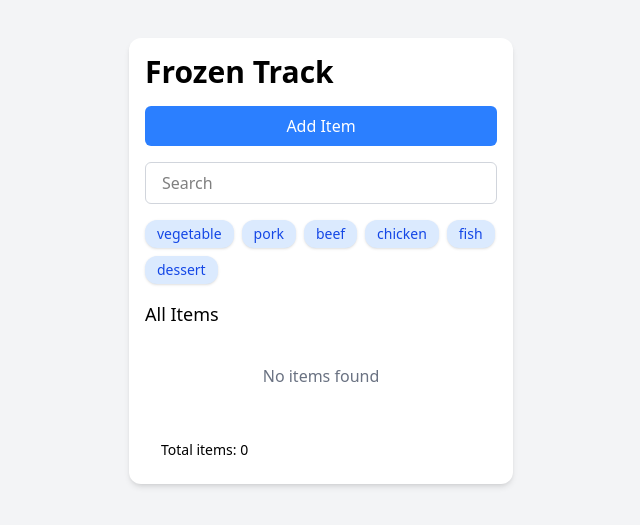
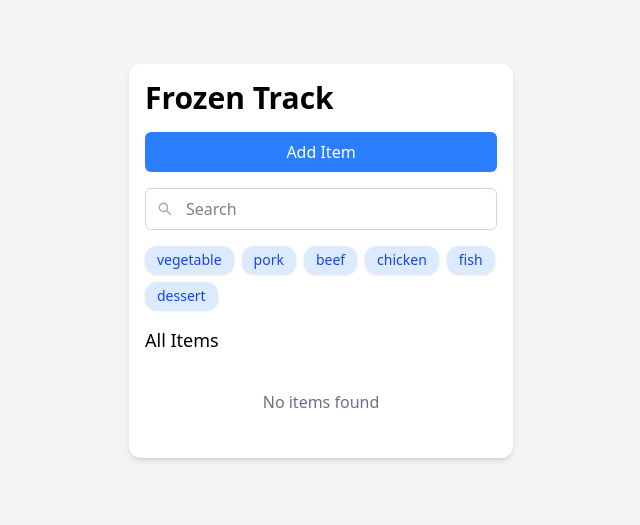
Before and after one commit to brynsgtn/frozentrack, a React (Vite) app: page / in a window 1280 px wide. Shown: the part 139-664 px from the top of the page, without its empty margins (319-959 px from the left). Built offline with nearby package versions, Linux system fonts and the light colour scheme.

Commit message:
Add search functionality

```diff
--- a/src/App.tsx
+++ b/src/App.tsx
@@ -25,6 +25,8 @@ function App() {
   const [isModalOpen, setIsModalOpen] = useState<boolean>(false)
 
   const [items, setItems] = useState<Item[]>([]);
+
+  const [searchTerm, setSearchTerm] = useState<string>('');
 
   const [addItem, setAddItem] = useState<Item>({
     name: '',
@@ -110,13 +112,17 @@ function App() {
     setSelectedIndex(null)
   }
 
-  const totalItems: number = items.length
+  const filteredItems = items.filter(item =>
+    item.name.toLowerCase().includes(searchTerm.toLowerCase())
+  );
+
+  const totalItems: number = filteredItems.length;
   const totalPages: number = Math.ceil(totalItems / ITEMS_PER_PAGE)
 
   const startIndex: number = (currentPage - 1) * ITEMS_PER_PAGE
   const endIndex: number = startIndex + ITEMS_PER_PAGE
 
-  const paginatedItems = items.slice(startIndex, endIndex)
+  const paginatedItems = filteredItems.slice(startIndex, endIndex)
 
 
 
@@ -134,7 +140,32 @@ function App() {
         <h1 className='text-3xl font-bold mb-4'>Frozen Track</h1>
 
         <button className='bg-blue-500 text-white px-4 py-2 rounded-md mb-4 w-full hover:bg-blue-600 hover:cursor-pointer' onClick={() => setIsModalOpen(true)}>Add Item</button>
-        <input type="text" placeholder="Search" className='border border-gray-300 px-4 py-2 rounded-md mb-4 w-full' />
+        <div className="relative mb-4">
+          <svg
+            className="absolute left-3 top-1/2 -translate-y-1/2 text-gray-400 pointer-events-none"
+            stroke="currentColor"
+            fill="currentColor"
+            strokeWidth="0"
+            viewBox="0 0 1024 1024"
+            height="1em"
+            width="1em"
+            xmlns="http://www.w3.org/2000/svg"
+          >
+            <path d="M909.6 854.5L649.9 594.8C690.2 542.7 712 479 712 412c0-80.2-31.3-155.4-87.9-212.1-56.6-56.7-132-87.9-212.1-87.9s-155.5 31.3-212.1 87.9C143.2 256.5 112 331.8 112 412c0 80.1 31.3 155.5 87.9 212.1C256.5 680.8 331.8 712 412 712c67 0 130.6-21.8 182.7-62l259.7 259.6a8.2 8.2 0 0 0 11.6 0l43.6-43.5a8.2 8.2 0 0 0 0-11.6zM570.4 570.4C528 612.7 471.8 636 412 636s-116-23.3-158.4-65.6C211.3 528 188 471.8 188 412s23.3-116.1 65.6-158.4C296 211.3 352.2 188 412 188s116.1 23.2 158.4 65.6S636 352.2 636 412s-23.3 116.1-65.6 158.4z" />
+          </svg>
+
+          <input
+            type="text"
+            placeholder="Search"
+            className="border border-gray-300 pl-10 pr-4 py-2 rounded-md w-full"
+            value={searchTerm}
+            onChange={(e) => {
+              setSearchTerm(e.target.value);
+              setCurrentPage(1);
+            }}
+          />
+        </div>
+
         <div className="flex flex-wrap gap-2 mb-4">
           {categories.map((category, index) => (
             <button
@@ -152,7 +183,7 @@ function App() {
         </div>
 
         <div className='w-full'>
-          {items.length > 0 ? (
+          {paginatedItems.length > 0 ? (
             <div>
               {paginatedItems.map((item, realIndex) => (
                 <div className='flex items-center px-3 bg-gray-100 rounded-xl mb-4' key={realIndex}>
@@ -203,28 +234,28 @@ function App() {
 
 
         </div>
-        <div className='w-full mt-4 flex items-center justify-between px-4 py-2 text-sm'>
+        {paginatedItems.length > 0 && <div className='w-full mt-4 flex items-center justify-between px-4 py-2 text-sm'>
           <div>
             Total items: {totalItems}
           </div>
 
           {totalItems > 5 &&
             <div className='flex gap-2'>
-              <button
+              {currentPage > 1 && <button
                 disabled={currentPage === 1}
                 onClick={() => setCurrentPage(p => p - 1)}
-                className='px-2 py-1 rounded-md bg-gray-200 disabled:opacity-50'
+                className='px-2 py-1 rounded-md bg-transparent disabled:opacity-50 hover:cursor-pointer'
               >
-                Prev
-              </button>
+                <svg stroke="currentColor" fill="currentColor" strokeWidth="0" viewBox="0 0 24 24" height="1em" width="1em" xmlns="http://www.w3.org/2000/svg"><polyline fill="none" stroke="#000" strokeWidth="2" points="7 2 17 12 7 22" transform="matrix(-1 0 0 1 24 0)"></polyline></svg>
+              </button>}
 
               {Array.from({ length: totalPages }, (_, i) => (
                 <button
                   key={i}
                   onClick={() => setCurrentPage(i + 1)}
-                  className={`px-2 py-1 rounded-md ${currentPage === i + 1
-                    ? 'bg-blue-500 text-white'
-                    : 'bg-gray-200'
+                  className={`px-2 py-1 rounded-md hover:cursor-pointer ${currentPage === i + 1
+                    ? 'text-blue-500'
+                    : 'text-gray-700'
                     }`}
                 >
                   {i + 1}
@@ -234,14 +265,14 @@ function App() {
               <button
                 disabled={currentPage === totalPages}
                 onClick={() => setCurrentPage(p => p + 1)}
-                className='px-2 py-1 rounded-md bg-gray-200 disabled:opacity-50'
+                className='px-2 py-1 rounded-md bg-transparent disabled:opacity-50 hover:cursor-pointer'
               >
-                Next
+                <svg stroke="currentColor" fill="currentColor" strokeWidth="0" viewBox="0 0 24 24" height="1em" width="1em" xmlns="http://www.w3.org/2000/svg"><polyline fill="none" stroke="#000" strokeWidth="2" points="7 2 17 12 7 22"></polyline></svg>
               </button>
             </div>
           }
 
-        </div>
+        </div>}
 
       </div>
 
@@ -580,7 +611,7 @@ Inventory List
 - Sort by expiration date or quantity
 - Filter by category
 
-Edit and Delete Items
+Edit and Delete Items DONE
 - Controlled forms with proper typing
 - Confirmation modal for deletion
 
```
